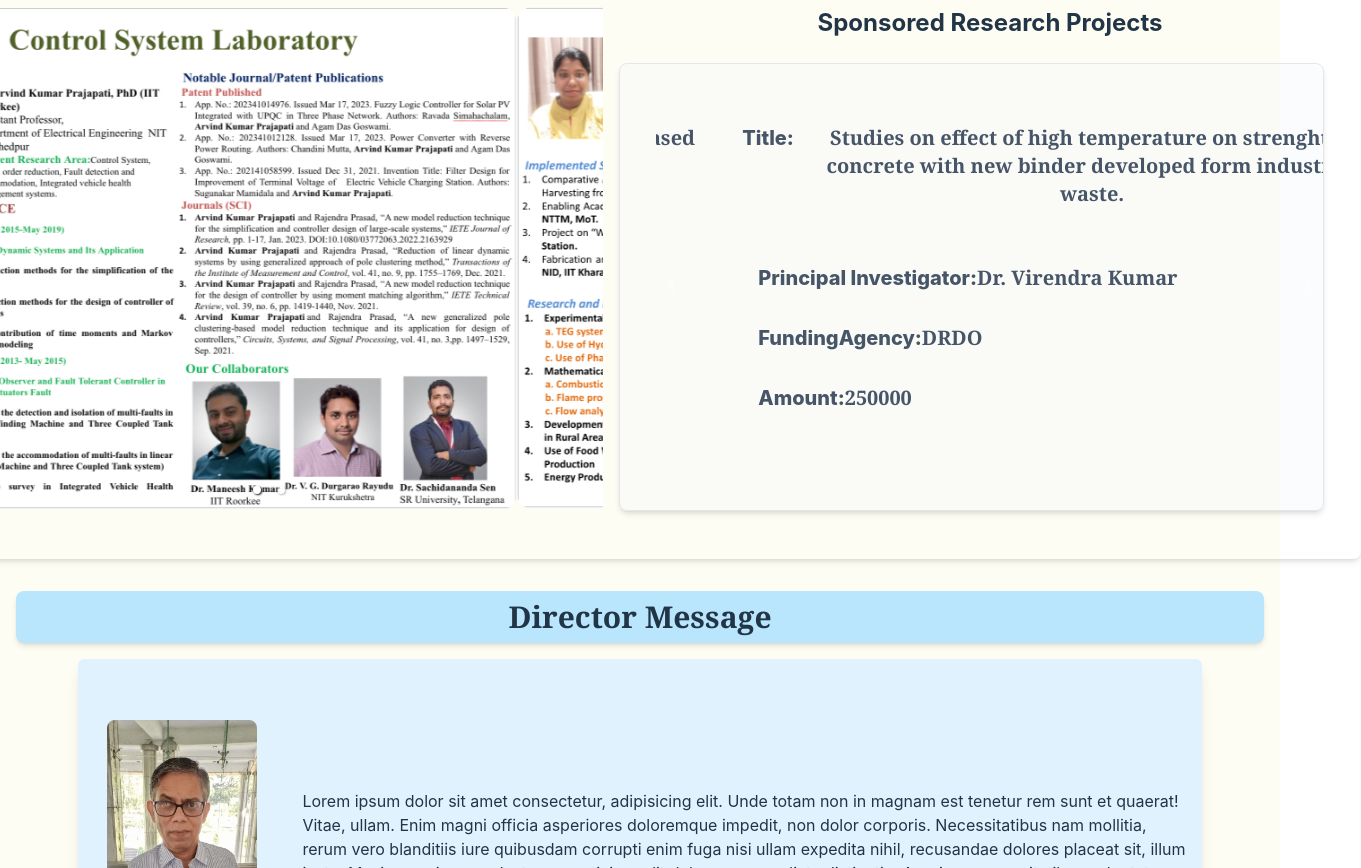
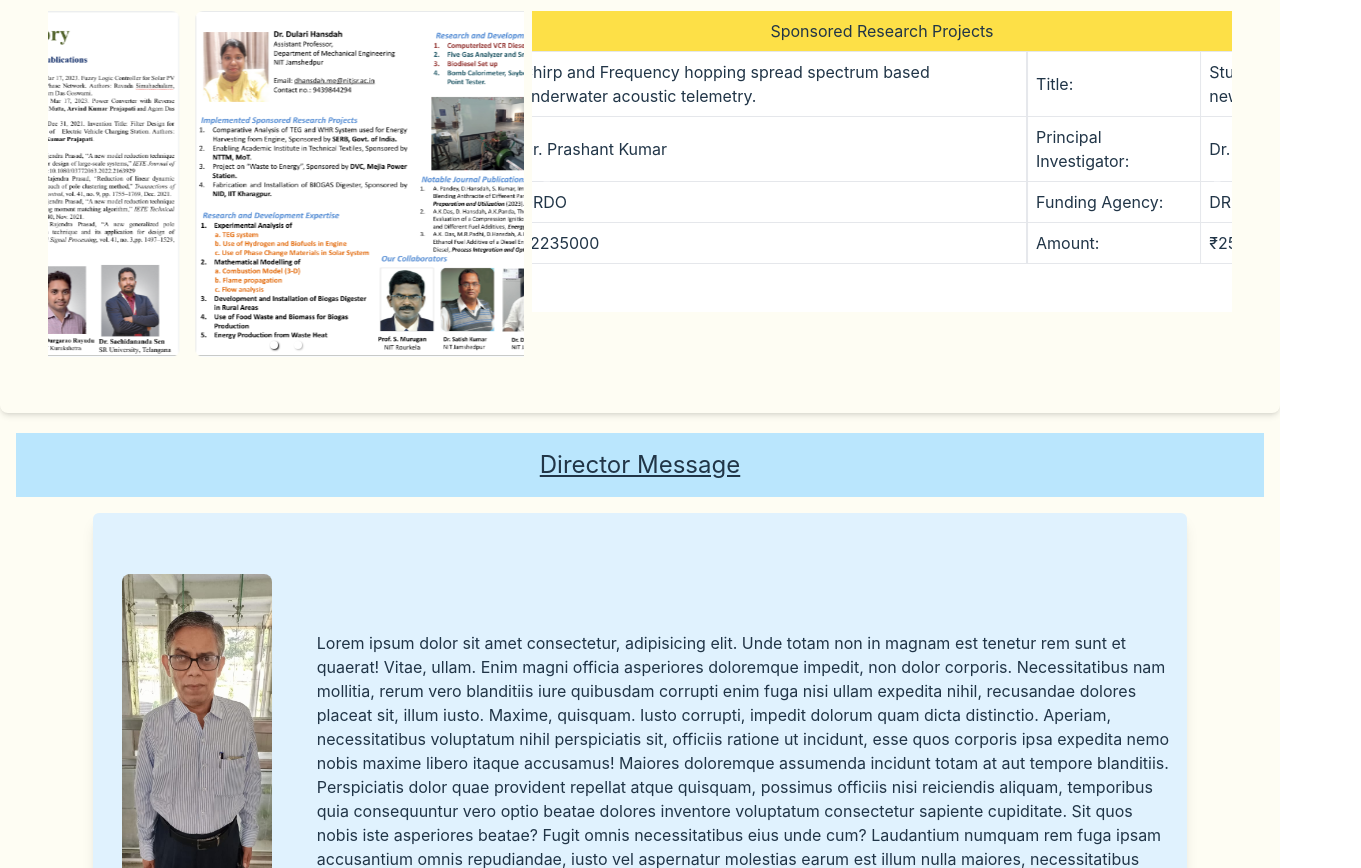
Before and after one commit to Vishal1092003/ResearchAndConsultancy_NIT_JAMSHEDPUR, a React (Vite) app: page /home in a window 1280 px wide. Shown: the part 220-1088 px from the top of the page, 1361 px wide, since content can reach past the window. Built offline with nearby package versions, Linux system fonts and the light colour scheme.

Commit message:
Changed layoutand minor fixes

```diff
--- a/src/components/Carousel/CarouselComponents.jsx
+++ b/src/components/Carousel/CarouselComponents.jsx
@@ -10,14 +10,13 @@ const CarouselComponents = () => {
         <motion.div
             initial={{ x: -500, opacity: 0 }}
             animate={{ x: 0, opacity: 1 }}
-            transition={{ duration: 1, type: "spring", delay: ".2" }}
-            className='pb-10 md:pt-10'>
-            <Carousel className='md:w-[700px] rounded-xl w-full px-4' useKeyboardArrows showArrows={false} showStatus={false} swipeable transitionTime={800} autoPlay showThumbs={false} infiniteLoop>
+            transition={{ duration: 1, type: "spring", delay: ".2" }}>
+            <Carousel className='' useKeyboardArrows showArrows={false} showStatus={false} swipeable transitionTime={800} autoPlay showThumbs={false} infiniteLoop>
                 <div className="">
-                    <img className=" rounded-2xl" src={img1} alt='Photo' />
+                    <img className="p-2 rounded-2xl" src={img1} alt='Photo' />
                 </div>
                 <div>
-                    <img className=" rounded-2xl" src={img2} alt='Photo' />
+                    <img className="p-2 rounded-2xl" src={img2} alt='Photo' />
                 </div>
             </Carousel>
         </motion.div>
--- a/src/components/Notice/Notice.jsx
+++ b/src/components/Notice/Notice.jsx
@@ -5,9 +5,9 @@ import { Sheet } from '../../Data/SponseredResearchData.json'
 import SponseredResearchCard from '../SponseredResearchCard/SponseredResearchCard'
 const Notice = () => {
     return (
-        <div className='pb-10 w-full'>
-            <div className='w-[95%] rounded-lg h-[56vh] border p-5 bg-slate-50/50 shadow-md overflow-hidden no-scrollbar'>
-                <Carousel showIndicators={false} className='md:w-[700px] rounded-xl w-full px-4' useKeyboardArrows showStatus={false} swipeable transitionTime={800} autoPlay showThumbs={false} infiniteLoop>
+        <div className='w-full'>
+            <div className='bg-white overflow-hidden no-scrollbar'>
+                <Carousel showIndicators={false} className='md:w-[700px] rounded-xl w-full' useKeyboardArrows showStatus={false} swipeable transitionTime={800} autoPlay showThumbs={false} infiniteLoop>
                     {
                         Sheet.map((item, index) => (<SponseredResearchCard title={item.TITLE} principalInvestigator={item.PRINCIPALINVESTIGATOR} fundingAgency={item.FUNDINGAGENCY} amount={item.AMOUNT} key={index} />))
                     }
--- a/src/components/SponseredResearchCard/SponseredResearchCard.jsx
+++ b/src/components/SponseredResearchCard/SponseredResearchCard.jsx
@@ -1,20 +1,40 @@
 
 const SponseredResearchCard = ({ title, principalInvestigator, fundingAgency, amount }) => {
     return (
-        <div className="w-[97%] min-h-[400px]">
-            <div className="text-xl py-10 flex font-extrabold text-slate-600">
-                Title:<div className=" font-serif font-semibold">{title}</div>
-            </div>
-            <div className="text-xl p-4 flex font-extrabold text-slate-600" >
-                Principal Investigator:<div className=" font-serif font-semibold">{principalInvestigator}</div>
-            </div >
-            <div className="text-xl p-4 flex font-extrabold text-slate-600" >
-                FundingAgency:<div className=" font-serif font-semibold">{fundingAgency}</div>
-            </div >
-            <div className="text-xl p-4 flex font-extrabold text-slate-600" >
-                Amount:<div className=" font-serif font-semibold">{amount}</div>
-            </div >
-        </div >
+
+<table className="w-[100%] text-start">
+    <tr>
+        <td className="border p-2 pr-8">Title: </td>
+        <td className="border p-2">{title}</td>
+    </tr>
+    <tr>
+        <td className="border p-2 pr-8">Principal Investigator: </td>
+        <td className="border p-2">{principalInvestigator}</td>
+    </tr>
+    <tr>
+        <td className="border p-2 pr-8">Funding Agency: </td>
+        <td className="border p-2">{fundingAgency}</td>
+    </tr>
+    <tr>
+        <td className="border p-2 pr-8">Amount: </td>
+        <td className="border p-2">₹{amount}</td>
+    </tr>
+</table>
+
+        // <div>
+        //     <div className="pb-8 flex">
+        //         Title:<div className="">{title}</div>
+        //     </div>
+        //     <div className="pb-8 flex" >
+        //         Principal Investigator:<div className=" font-serif font-semibold">{principalInvestigator}</div>
+        //     </div >
+        //     <div className="pb-8 flex" >
+        //         FundingAgency:<div className="">{fundingAgency}</div>
+        //     </div >
+        //     <div className="pb-8 flex" >
+        //         Amount:<div className="">{amount}</div>
+        //     </div >
+        // </div >
     )
 }
 
--- a/src/pages/Home.jsx
+++ b/src/pages/Home.jsx
@@ -9,14 +9,14 @@ const Home = () => {
     <Navbar />
     <div className='h-[80vh]  w-[100vw]'>
       <div className=' flex bg-yellow-50/50  justify-center items-center '>
-        <div className=' min-h-[74vh]  md:flex-row flex-col shadow-md flex rounded-lg m-3'>
+        <div className='p-12 md:flex-row flex-col gap-x-2 shadow-md flex rounded-lg'>
           <CarouselComponents />
           <motion.div
             initial={{ x: 500, opacity: 0 }}
             animate={{ x: 0, opacity: 1 }}
             transition={{ duration: 1, type: "spring", delay: ".2" }}
           >
-            <div className=' mt-10 pb-6 flex justify-center font-bold text-2xl'>
+            <div className='bg-yellow-300 mt-2 p-2 text-center'>
               Sponsored Research Projects
             </div>
             <Notice />
@@ -24,29 +24,30 @@ const Home = () => {
         </div>
       </div>
       <div
-        className='pt-5 bg-yellow-50/50 '>
-        <div className='min-h-[80vh] '>
-          <div className='flex bg-sky-200 shadow-md p-2 mx-4 rounded-lg font-extrabold text-3xl font-serif justify-center items-center'>
+        className='pt-5 px-4 bg-yellow-50/50 '>
+        <div className='min-h-[70vh]'>
+          {/* <div className='flex bg-sky-200 shadow-md p-2 mx-4 rounded-lg font-extrabold text-3xl font-serif justify-center items-center'>
+            Director Message
+          </div> */}
+          <div className='w-full bg-sky-200 px-2 py-4 text-center text-2xl underline underline-3'>
             Director Message
           </div>
           <Message />
-          <Message />
         </div>
       </div>
-      <div className='pt-5 bg-yellow-50/50'>
-        <div className='min-h-[80vh] flex'>
-          <div className='flex my-2 bg-sky-200 shadow-md p-2 mx-4 text-center rounded-lg font-extrabold text-3xl font-serif justify-center items-center'>
+      <div className='pt-5 px-4 bg-yellow-50/50'>
+        <div className='min-h-[70vh] flex'>
+          <div className='flex my-2 bg-sky-200 p-2 underline underline-2 text-2xl font-serif justify-center items-center text-center'>
             Dean Message
           </div>
           <div>
-            <Message />
             <Message />
           </div>
         </div>
       </div>
       <div className='pt-5 bg-yellow-50/50'>
         <div className='min-h-[80vh]  '>
-          <div className='flex my-2 bg-sky-200 shadow-md p-2 mx-4 text-center rounded-lg font-extrabold text-3xl font-serif justify-center items-center'>
+          <div className='flex my-2 bg-sky-200 px-2 py-4 mx-4 text-center text-2xl underline underline-2 font-serif justify-center items-center'>
             Professor
           </div>
           <div className='flex'>
@@ -61,7 +62,7 @@ const Home = () => {
             <Message />
             <Message />
           </div>
-          <div className='flex my-2 bg-sky-200 shadow-md p-2 mx-4 text-center rounded-lg font-extrabold text-3xl font-serif justify-center items-center'>
+          <div className='flex my-2 bg-sky-200 px-4 mx-4 text-center underline underline-2 text-3xl font-serif justify-center items-center'>
             Assistance Professer
           </div>
         </div>
```
